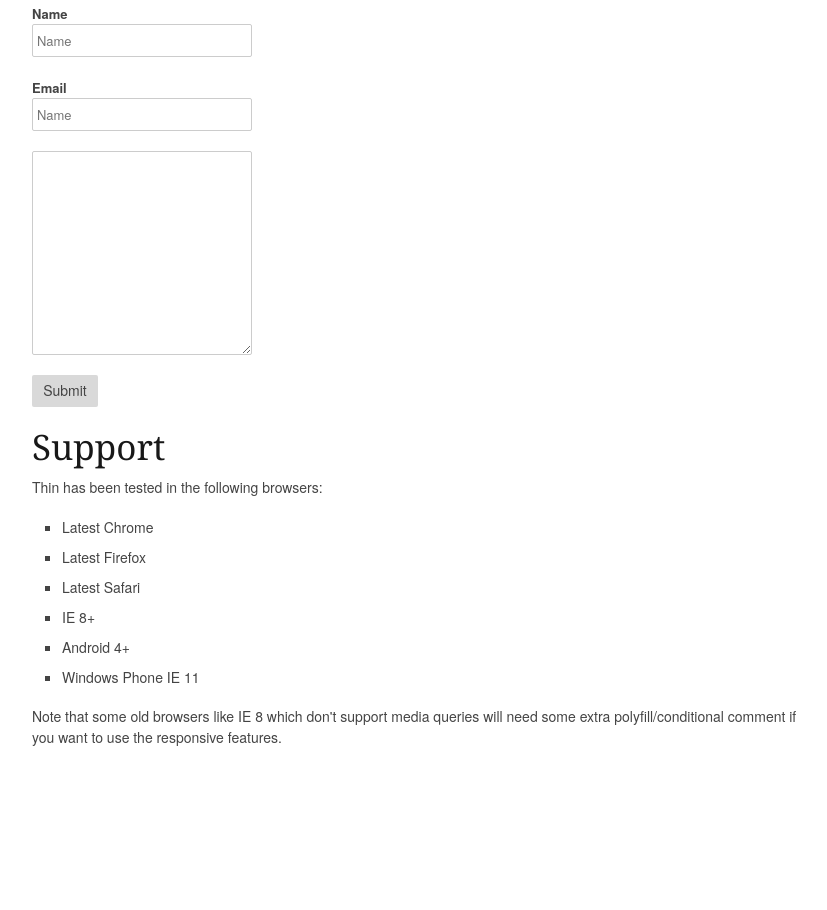
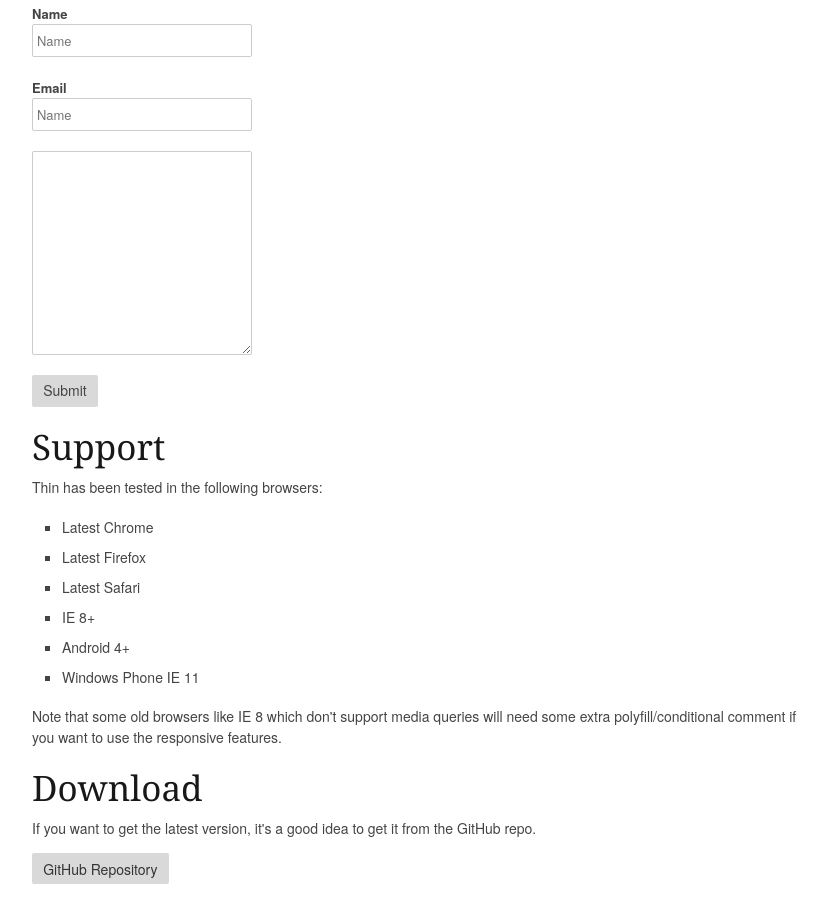
Before and after one commit to gosukiwi/thin, a website: page src/index.html in a window 1280 px wide. Shown: the part 1671-2581 px from the top of the page, without its empty margins (298-1125 px from the left). Before the commit the page ends 2449 px from the top, so only its background shows below. Drawn offline with nearby package versions, Linux system fonts and the light colour scheme; files that its build step writes are made by us from their sources.

Commit message:
Update comments

```diff
--- a/src/index.html
+++ b/src/index.html
@@ -45,7 +45,7 @@
             <div class="ten columns">
               <h1>Thin</h1>
 
-              <p><strong>Thin</strong> is a minimal modern CSS framework designed to not get in
+              <p><strong>Thin</strong> is a minimal (~3kb min + gzip) modern CSS framework designed to not get in
               your way. It provides only the absolute base for your project, no
               bloat! It's mostly based on <a
                 href="http://www.getskeleton.com/" target="_blank">Skeleton</a> and created using
@@ -306,6 +306,14 @@
               <p>Note that some old browsers like IE 8 which don't support media
               queries will need some extra polyfill/conditional comment if you
               want to use the responsive features.</p>
+
+              <h2>Download</h2>
+              <p>If you want to get the latest version, it's a good idea to get it
+              from the GitHub repo.</p>
+
+              <p><a class="button" target="_blank"
+              href="https://github.com/gosukiwi/thin/tree/master/dist/css">GitHub
+          Repository</a></p>
             </div>
           </div>
         </div>
--- a/src/less/thin.less
+++ b/src/less/thin.less
@@ -1,3 +1,4 @@
+/*! thin.css v0.0.1 | MIT License | http://git.io/OnRQ6w */
 /**
 * thin - A CSS framework which keeps it simple
 *
```
Also changed, not shown: dist/css/thin.css, dist/css/thin.min.css, dist/index.html, 1 other file.
